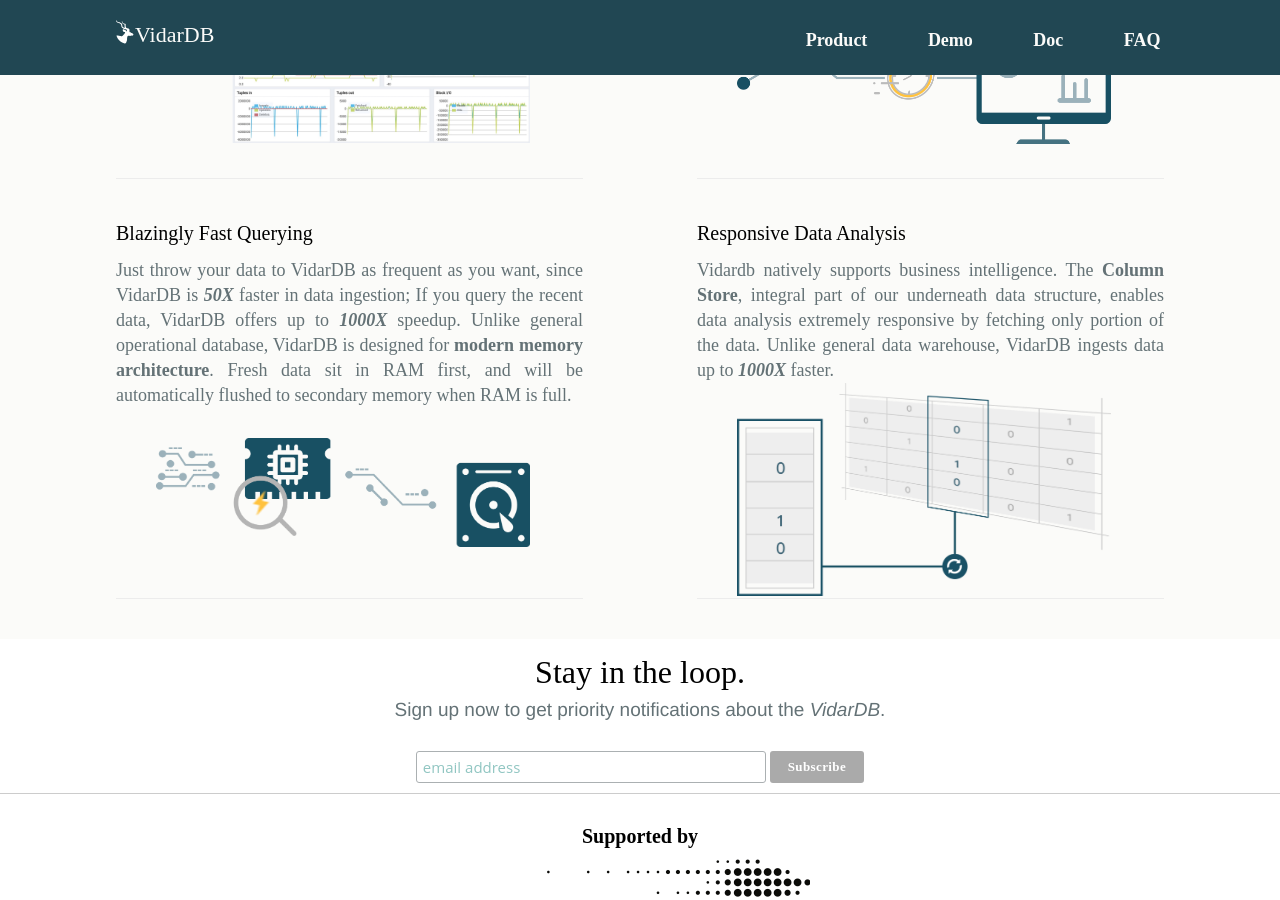
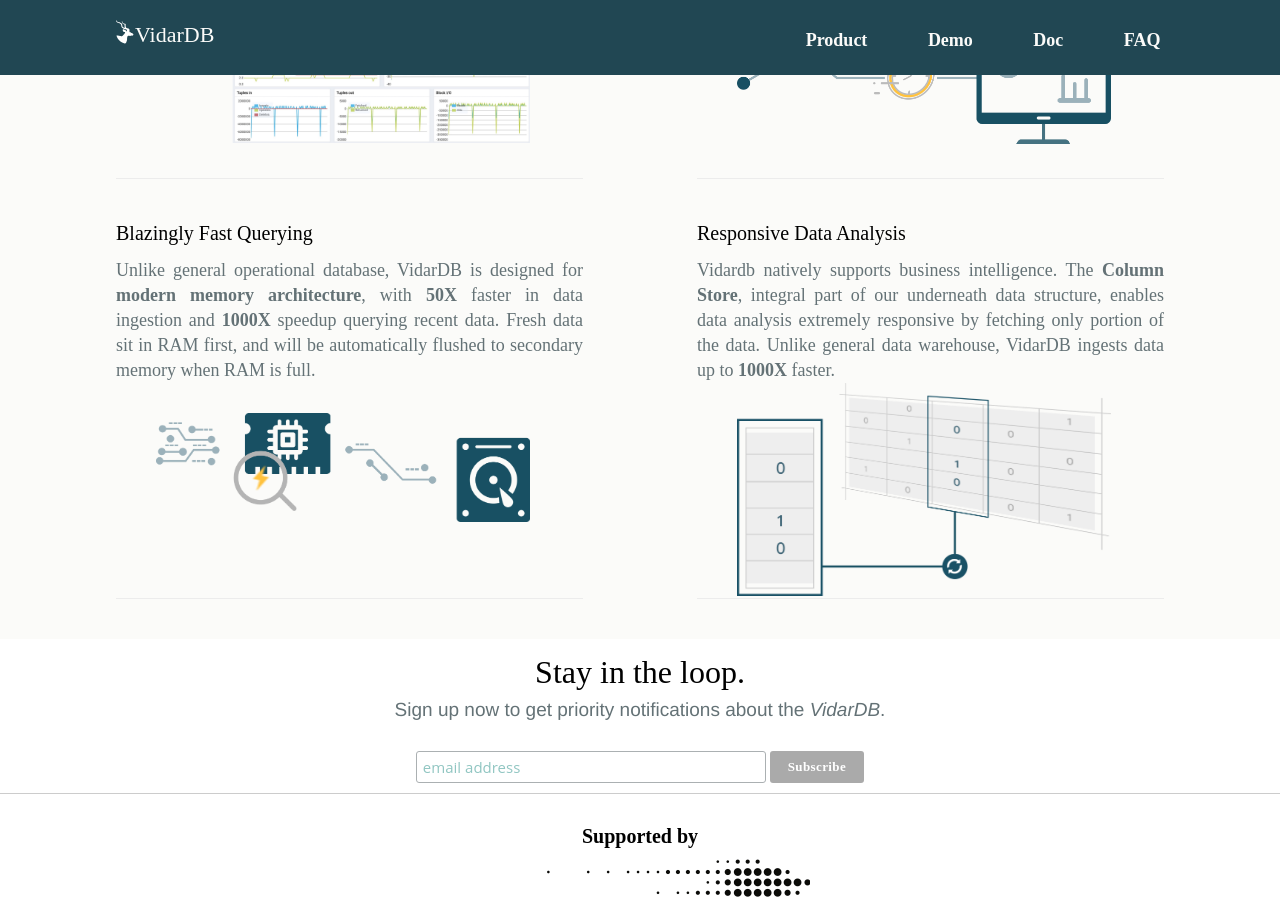
Before and after one commit to vidardb/vidardb.github.io, a Jekyll site: the page built from index.html, in a window 1280 px wide and 900 px high, scrolled down 1557 px. Built offline with Jekyll 4.4.1, drawn with Linux system fonts in a browser that asks for light colours; the list of posts is cut into pages by our own code.

Commit message:
change description

```diff
--- a/index.html
+++ b/index.html
@@ -63,11 +63,9 @@
                 <article>
                     <h2>Blazingly Fast Querying</h2>
                     <p>
-                        Just throw your data to VidarDB as frequent as you want,
-                        since VidarDB is <i><strong>50X</strong></i> faster in data ingestion; If you query the recent data,
-                        VidarDB offers up to <i><strong>1000X</strong></i> speedup. Unlike general operational database,
-                        VidarDB is designed for <strong>modern memory architecture</strong>. Fresh data sit in RAM first,
-                        and will be automatically flushed to secondary memory when RAM is full.
+                        Unlike general operational database, VidarDB is designed for <strong>modern memory architecture</strong>,
+                        with <strong>50X</strong> faster in data ingestion and <strong>1000X</strong> speedup querying recent data.
+                        Fresh data sit in RAM first, and will be automatically flushed to secondary memory when RAM is full.
                     </p>
                     <img src="/assets/images/landing/3-vidardb-ram.png">
                 </article>
@@ -77,7 +75,7 @@
                         Vidardb natively supports business intelligence. The <strong>Column Store</strong>,
                         integral part of our underneath data structure, enables data analysis
                         extremely responsive by fetching only portion of the data.
-                        Unlike general data warehouse, VidarDB ingests data up to <i><strong>1000X</strong></i> faster.
+                        Unlike general data warehouse, VidarDB ingests data up to <strong>1000X</strong> faster.
                     </p>
                     <img src="/assets/images/landing/4-column-store.png">
                 </article>
```
